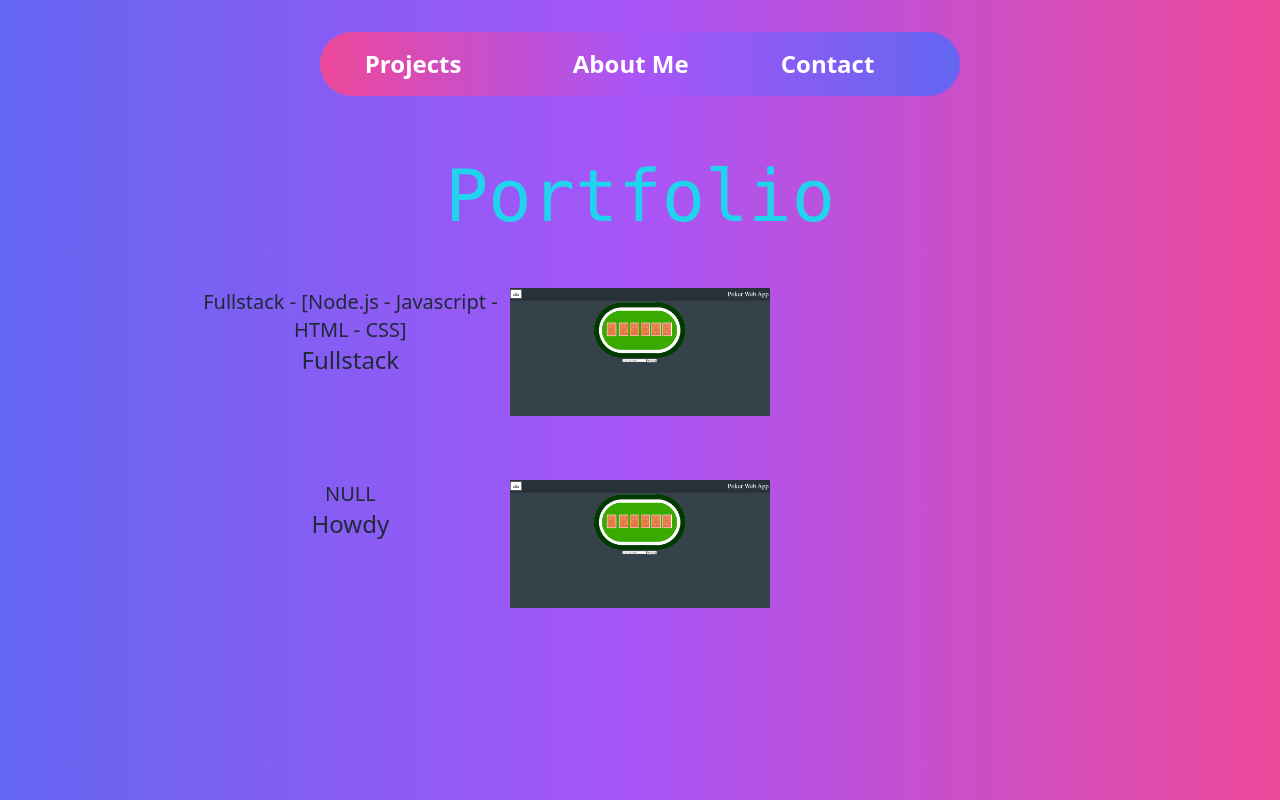
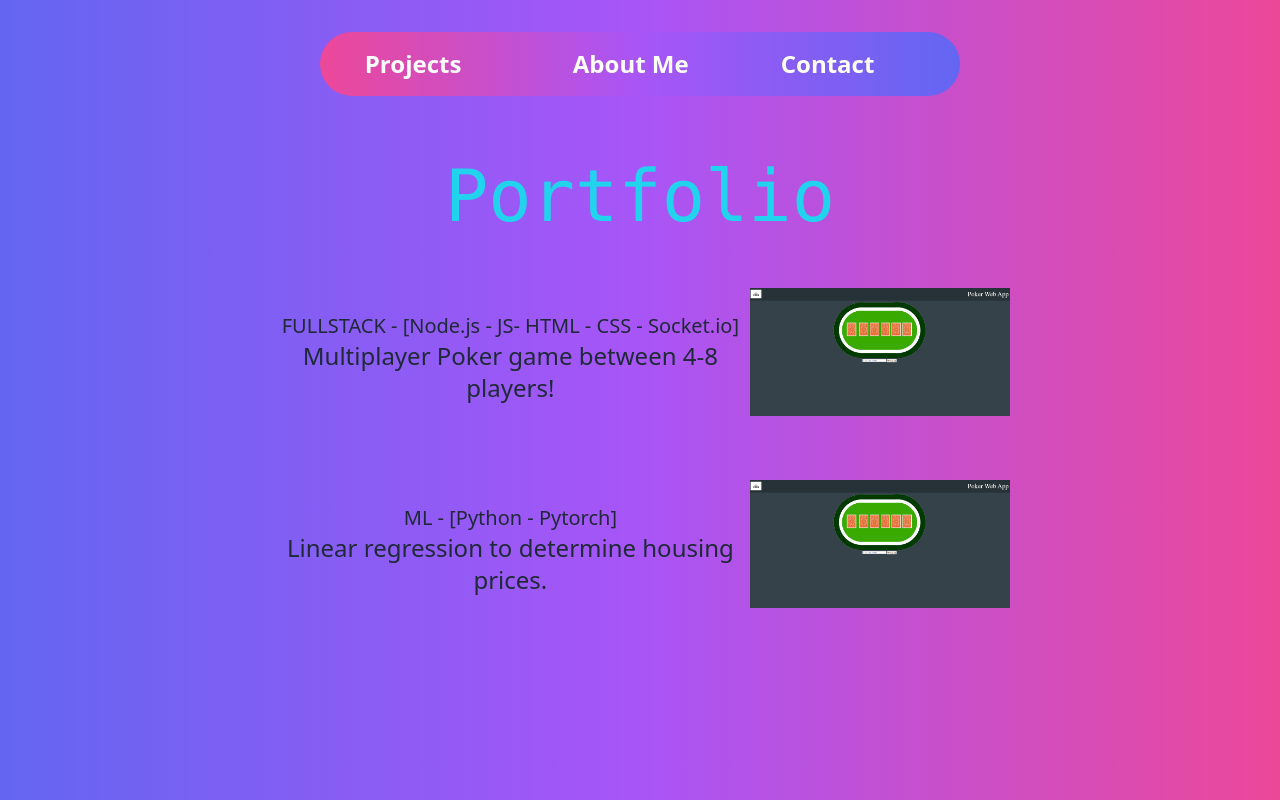
Before and after one commit to Blaise-Skoletsky/blaise-portolio, a React (Create React App) app in the folder blaise-react/: page /Project in a window 1280 px wide. Built offline with nearby package versions, Linux system fonts and the light colour scheme.

Commit message:
Project Page basics are done.

```diff
--- a/blaise-react/src/components/IndivProject.js
+++ b/blaise-react/src/components/IndivProject.js
@@ -8,8 +8,8 @@ function IndivProject({description, url, tools}) {
     return (
 
 
-            <div className='flex flex-row  h-48 w-3/4 justify-center'>
-              <div className = 'basis-1/3 justify-center text-center'>
+            <div className='flex flex-row  h-48 w-3/4 justify-center mx-40'>
+              <div className = 'basis-1/2 mt-6 justify-center text-center'>
                 <h1 className='text-xl'>{tools}</h1>
                 <h1 className='text-2xl'>{description}</h1>
               </div>
--- a/blaise-react/src/pages/Projects.js
+++ b/blaise-react/src/pages/Projects.js
@@ -11,8 +11,8 @@ function Project(){
                 <h1 className='text-cyan-400  font-mono text-7xl text-center'> Portfolio</h1>
             </div>
             <div className='justify-center'>
-                <IndivProject url={pokerImg} description={'Fullstack'} tools={'Fullstack - [Node.js - Javascript - HTML - CSS]'}/>
-                <IndivProject url={pokerImg} description={'Howdy'} tools={'NULL'}/>
+                <IndivProject url={pokerImg} description={'Multiplayer Poker game between 4-8 players!'} tools={'FULLSTACK - [Node.js - JS- HTML - CSS - Socket.io]'}/>
+                <IndivProject url={pokerImg} description={'Linear regression to determine housing prices.'} tools={'ML - [Python - Pytorch]'}/>
             </div>
         </div>
     );
```
